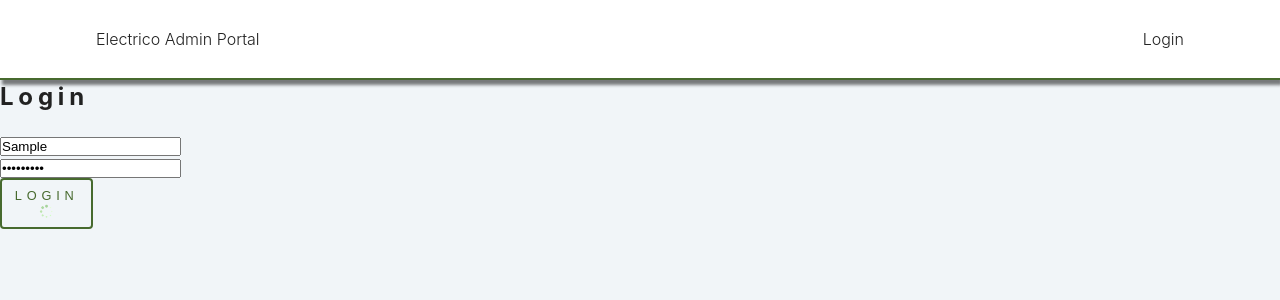
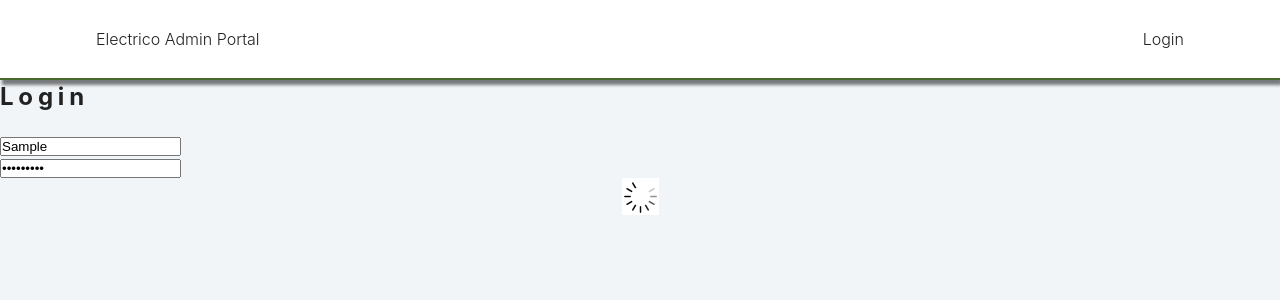
Before and after one commit to amisha26/Electrico-Admin, a React (Create React App) app: page / in a window 1280 px wide. Both pictures are taken after typing "Sample", "Sample123" into the empty fields and a click on the button "LOGIN". Shown: the top 300 px of the page. Built offline with nearby package versions, Linux system fonts and the light colour scheme; no server answers.

Commit message:
login loader done

```diff
--- a/src/comp/Login.js
+++ b/src/comp/Login.js
@@ -1,7 +1,7 @@
 import React, { useState } from "react";
 import { useHistory } from "react-router-dom";
 import "../App.css";
-import load from './butload.gif';
+import load from "./butload1.gif";
 
 const Login = () => {
   //const [show, setShow] = useState(true);
@@ -28,6 +28,7 @@ const Login = () => {
 
   // user login request
   const adminLog = ({ x }) => {
+    setShowLoader(false);
     fetch(api_admin, {
       method: "POST",
       body: JSON.stringify(x),
@@ -45,13 +46,19 @@ const Login = () => {
   // login is failed
   const fail = ({ json }) => {
     alert(json.message);
+    setShowLoader(true);
   };
 
   // login is successfull
   const success = () => {
     sessionStorage.setItem("admin", JSON.stringify(val.username));
+    setShowLoader(true);
     history.push("/data");
   };
+
+  // login loader
+  const [showLoader, setShowLoader] = useState(true);
+
   return (
     <div className="main">
       <form className="login-main" onSubmit={handleSubmit}>
@@ -76,9 +83,17 @@ const Login = () => {
           value={val.password}
         />
         <br />
-        <button className="btn" type="submit">
-          Login <img src={load} alt="loading.." style={{height:'17px',width:'17px',margin:'auto'}}/>
-        </button>
+        {showLoader ? (
+          <button className="btn" type="submit">
+            Login
+          </button>
+        ) : (
+          <img
+            src={load}
+            alt="loading.."
+            style={{ height: "37px", width: "37px", margin: "auto" }}
+          />
+        )}
       </form>
     </div>
   );
```
Also changed, not shown: src/comp/butload.gif (deleted), src/comp/butload1.gif (added).
